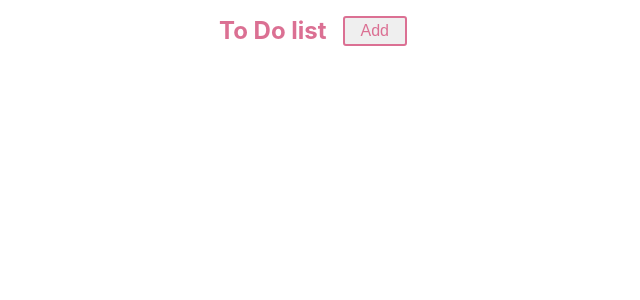
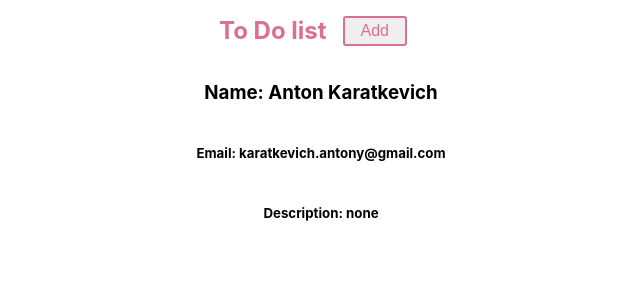
Before and after one commit to janglewood/todo_test, a React (Create React App) app: page /user/1 in a window 1280 px wide. Shown: the top 300 px of the page, without its empty margins (319-959 px from the left). Built offline with nearby package versions, Linux system fonts and the light colour scheme.

Commit message:
feat: add routing

```diff
--- a/src/App.js
+++ b/src/App.js
@@ -3,8 +3,8 @@ import TaskContainer from './components/TaskContainer/TaskContainer';
 import { connect } from  'react-redux';
 import './App.css';
 
-function App(state) {
-  const { tasks } = state;
+function App({ tasks, router }) {
+  console.log(router);
   return (
     <div className="App">
       <TaskContainer tasks={tasks} />
@@ -13,7 +13,7 @@ function App(state) {
 }
 
 const mapStateToProps = state => {
-  console.log(state);
+  // console.log(state);
   return {
     tasks: state.form.tasks,
     router: state.router,
--- a/src/actions/index.js
+++ b/src/actions/index.js
@@ -10,3 +10,10 @@ export const cancelForm = () => {
         type: 'CANCEL_FORM',
     }
 };
+
+export const goToLink = id => {
+    return {
+        type: 'GO_TO_LINK',
+        payload: id,
+    }
+};
--- a/src/components/TaskContainer/TaskContainer.js
+++ b/src/components/TaskContainer/TaskContainer.js
@@ -2,29 +2,32 @@ import React from 'react';
 import Task from './Task/Task';
 import { createBrowserHistory } from 'history';
 import { Route, Router } from 'react-router-dom';
+import {bindActionCreators} from 'redux';
+import { goToLink } from '../../actions/index';
 import { connect } from  'react-redux';
 import AddForm from '../AddForm/AddForm';
+import { push } from 'connected-react-router'
 import * as S from './styled';
 
 const history = createBrowserHistory();
 
-const TaskContainer = ({tasks}) => {
+const TaskContainer = ({tasks, push}) => {
   return (
 		<Router history={history}>
 			<ul>
 				{tasks.map((task, index) => {
-					const pageAdress = `/${index + 1}/`;
-						return <S.ListItem key={index}>
-									<S.ButtonLink to={pageAdress}>
-										<Task value={task} />
-									</S.ButtonLink>
+						return <S.ListItem key={index} onClick={() => push(`user/${index + 1}`)} >
+									<Task value={task} />
 								</S.ListItem>
 						})}
 				</ul>
-				<Route exact path="/form" component={AddForm} />
 		</Router>
   )
 }
+
+const mapDispatchToProps = dispatch => bindActionCreators({
+	push: push,
+}, dispatch);
 
 const mapStateToProps = store => {
 	return {
@@ -32,4 +35,7 @@ const mapStateToProps = store => {
 	}
 }
 
-export default connect(mapStateToProps)(TaskContainer);
+export default connect(
+	mapStateToProps,
+	mapDispatchToProps,
+)(TaskContainer);
--- /dev/null
+++ b/src/components/UserPage/UserPage.js
@@ -0,0 +1,14 @@
+import React from 'react';
+import * as S from './styled';
+
+export const UserPage =  (props) => {
+    const { history, tasks } = props;
+    const { params: { userId } } = history.match;
+    const userData = tasks.tasks[userId - 1];
+    console.log(userData);
+    return <S.Container>
+            <h3>Name: {`${userData.firstName} ${userData.lastName}`}</h3>
+            <h5>Email: {userData.email || 'none'}</h5>
+            <h5>Description: {userData.description || 'none'}</h5>
+           </S.Container>
+};
--- /dev/null
+++ b/src/components/UserPage/styled.js
@@ -0,0 +1,9 @@
+import styled from 'styled-components';
+
+export const Container = styled.div`
+    display: flex;
+    flex-direction: column;
+    flex-wrap: wrap;
+    justify-content: center;
+    align-items: center;
+`;
--- a/src/index.js
+++ b/src/index.js
@@ -8,6 +8,7 @@ import AddForm from './components/AddForm/AddForm';
 import Header from './components/Header/Header';
 import * as serviceWorker from './serviceWorker';
 import store, { history } from './store/configureStore';
+import { UserPage } from './components/UserPage/UserPage';
 import './index.css';
 
 ReactDOM.render(
@@ -17,6 +18,15 @@ ReactDOM.render(
             <Switch>
                 <Route exact path="/" render={() => <App />} />
                 <Route exact path="/form" component={AddForm} />
+                <Route
+                    exact
+                    path='/user/:userId/'
+                    render={(history) =>
+                        <UserPage
+                            history={history}
+                            tasks={store.getState().form}
+                        />}
+                />
             </Switch>
         </ConnectedRouter>
     </Provider>,
--- a/src/sagas/addFormSaga.js
+++ b/src/sagas/addFormSaga.js
@@ -6,6 +6,7 @@ function* handleSubmitAddForm() {
     const res = yield mockPostRequest();
     console.log(res);
     yield console.log('Submit');
+    yield put(push('/'));
 }
 
 function* handleCancelFormSaga() {
--- a/src/sagas/index.js
+++ b/src/sagas/index.js
@@ -1,13 +1,6 @@
 import { all } from 'redux-saga/effects';
 import { addFormSaga } from './addFormSaga';
 
-function* helloSaga() {
-    yield console.log('Hello Sagas!')
-  }
-
 export function* rootSaga () {
-    yield all([
-        addFormSaga(),
-        helloSaga(),
-    ]);
+    yield addFormSaga()
 }
--- a/src/utils/request.js
+++ b/src/utils/request.js
@@ -5,5 +5,5 @@ function logger(res, data) {
 
 export function mockPostRequest() {
     return new Promise(resolve =>
-        setTimeout(logger.bind(null, resolve, {success: true}), 2000));
+        setTimeout(logger.bind(null, resolve, {success: true}), 1000));
 }
```
Also changed, not shown: src/components/AddField/AddField.js (deleted, +0 -20 lines), src/components/AddField/AddInput/AddInput.js (deleted, +0 -9 lines), src/components/Pages/Page.js (deleted, +0 -11 lines).
